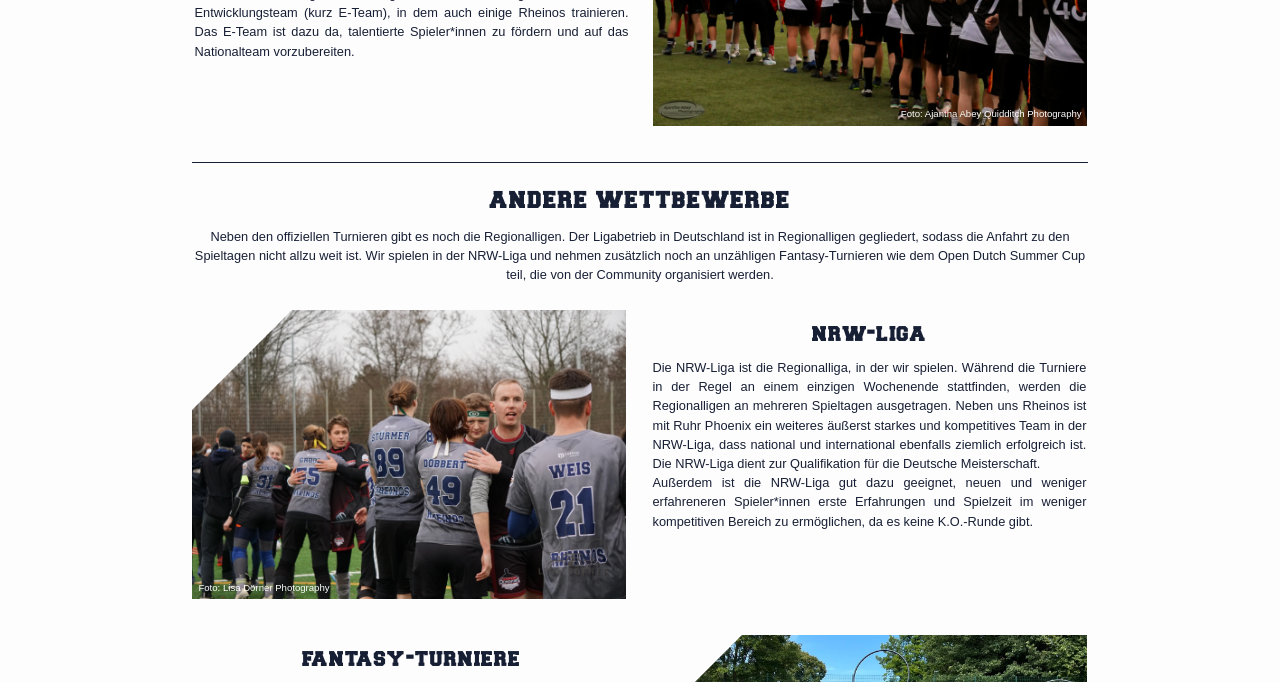
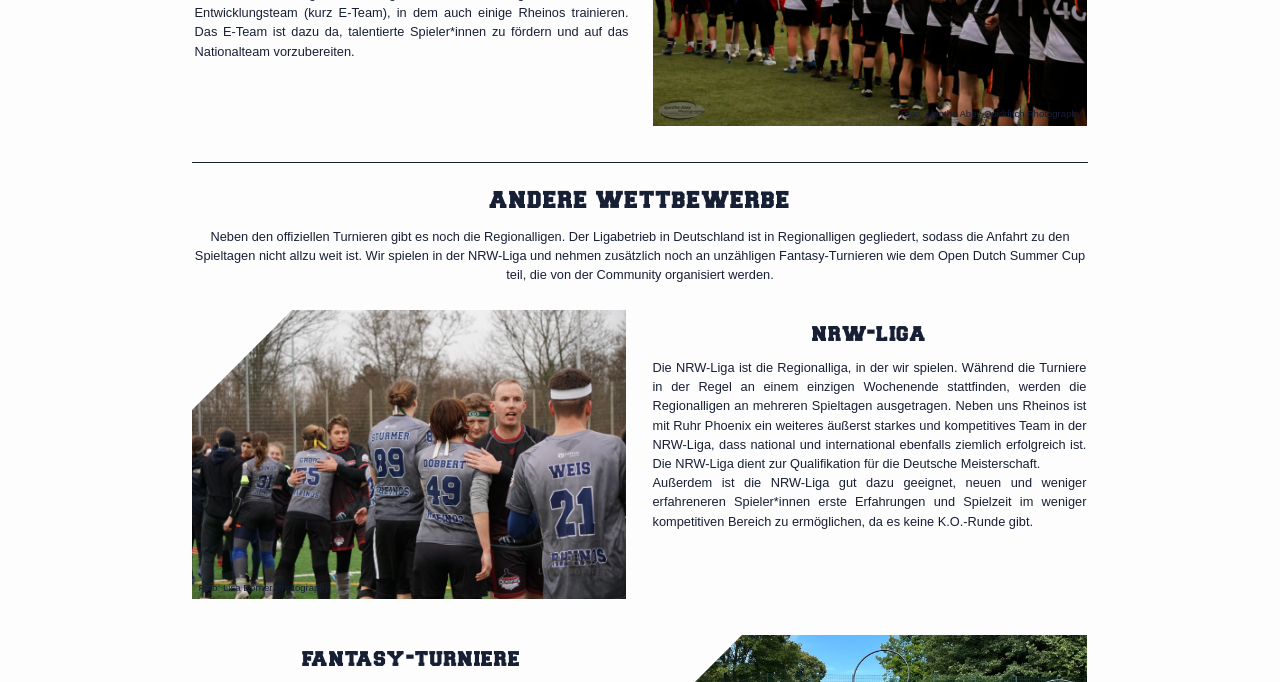
Before and after one commit to rheinos/rheinos.github.io, a Jekyll site: the page built from pages/competition.html, in a window 1280 px wide and 1400 px high, scrolled down 1176 px. Shown: the part 350-1032 px from the top of the window. Built offline with Jekyll 4.4.1, drawn with Linux system fonts in a browser that asks for light colours.

Commit message:
nh klitzekleinen Fehler ausgebügelt

```diff
--- a/css/main.css
+++ b/css/main.css
@@ -611,10 +611,6 @@ article .photo-credit {
 	display: inline-block;
 }
 
-.photo-credit .light {
-	color: var(--secondary-font-color);
-}
-
 button {
 	padding: 0;
 	border: none;
--- a/pages/competition.html
+++ b/pages/competition.html
@@ -87,7 +87,7 @@ obj_position: 50% 55%
 							</p>
 						</div>
 						<div class="photo-credit">
-							<a href="https://www.facebook.com/ajanthaabeyquidditchphotography" target="_blank" class="light">Foto: Ajantha Abey Quidditch Photography</a>
+							<a href="https://www.facebook.com/ajanthaabeyquidditchphotography" target="_blank">Foto: Ajantha Abey Quidditch Photography</a>
 						</div>
 					</article>
 				</section>
@@ -110,7 +110,7 @@ obj_position: 50% 55%
 							</p>
 						</div>
 						<div class="photo-credit">
-							<a href="https://www.instagram.com/lisadoernerphotography/" target="_blank" class="light">Foto: Lisa Dörner Photography</a>
+							<a href="https://www.instagram.com/lisadoernerphotography/" target="_blank">Foto: Lisa Dörner Photography</a>
 						</div>
 					</article>
 					<article class="left">
```
